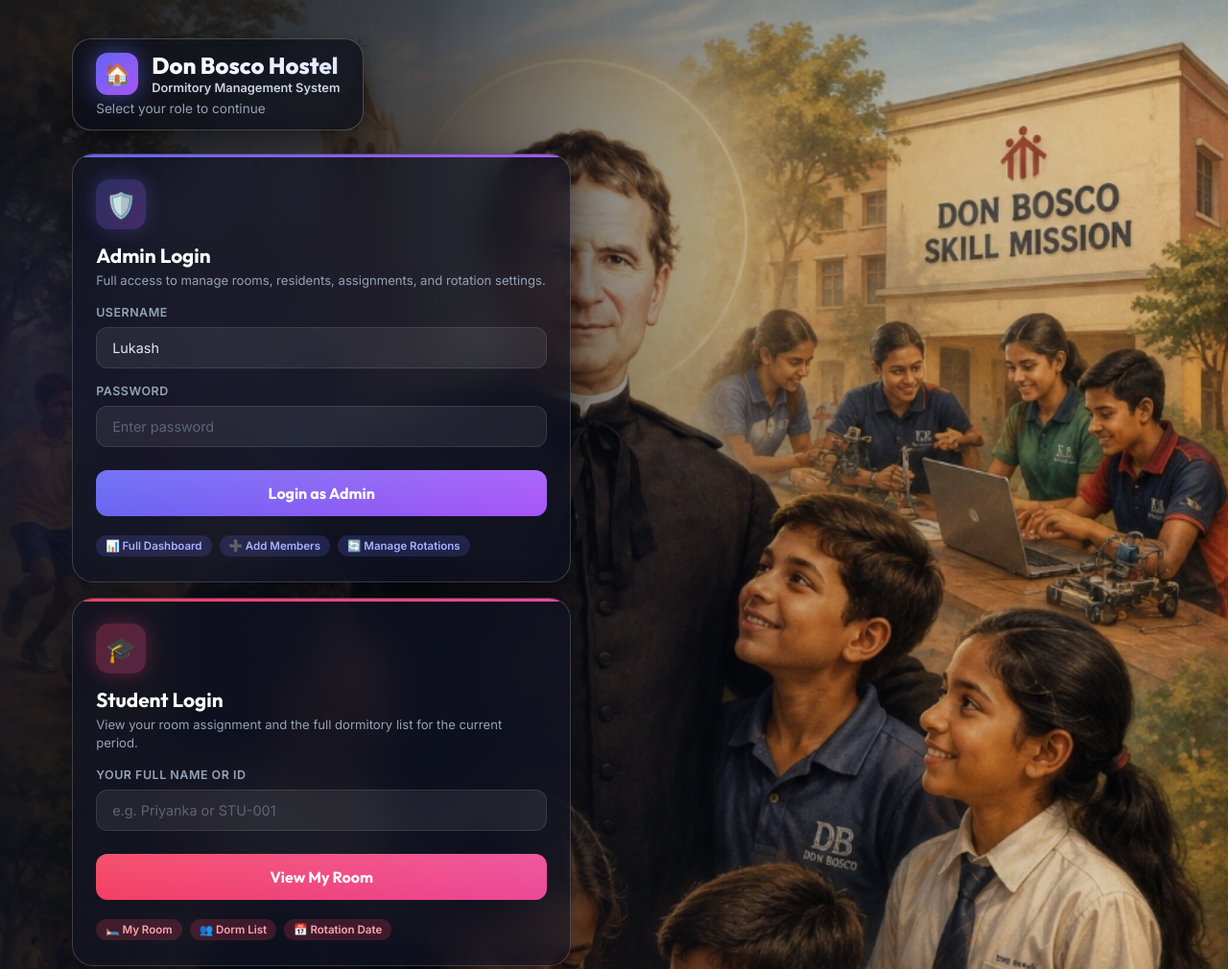
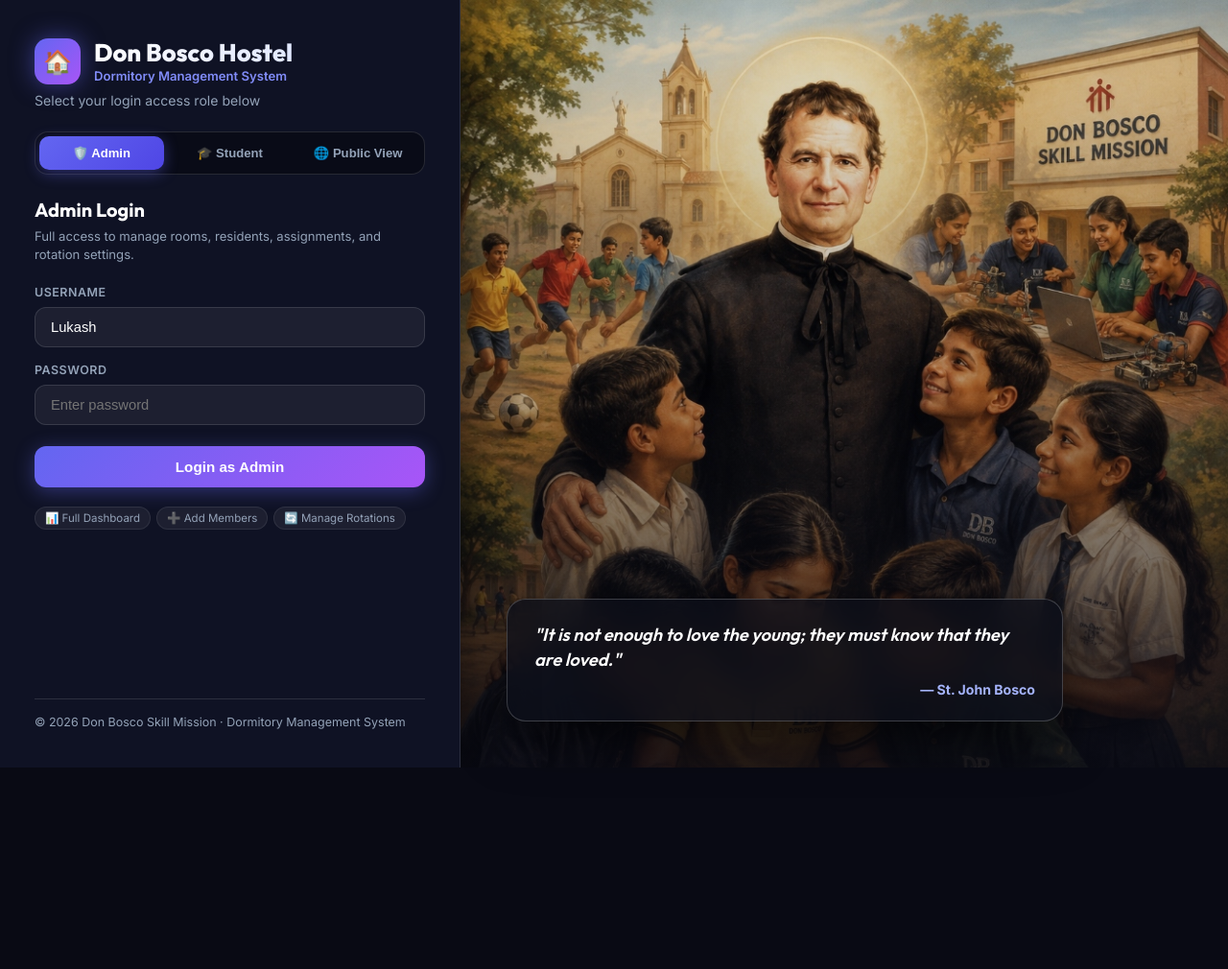
Before and after one commit to lukashtirkey/Dormitory_hostel_lists, a website: page public/login.html in a window 1280 px wide. Shown: the top 1010 px of the page at 96% size. After the commit the page ends 800 px from the top, so only its background shows below. Drawn offline with Linux system fonts and the light colour scheme.

Commit message:
Redesign login page with modern split-screen dual hero layout and St. John Bosco quote card

```diff
--- a/public/login.html
+++ b/public/login.html
@@ -4,97 +4,78 @@
   <meta charset="UTF-8">
   <meta name="viewport" content="width=device-width, initial-scale=1.0">
   <title>Don Bosco Hostel — Login</title>
-  <link href="https://fonts.googleapis.com/css2?family=Outfit:wght@300;400;500;600;700;800;900&family=Inter:wght@300;400;500;600&display=swap" rel="stylesheet">
+  <link href="https://fonts.googleapis.com/css2?family=Outfit:wght@300;400;500;600;700;800;900&family=Inter:wght@300;400;500;600;700&display=swap" rel="stylesheet">
   <style>
     *, *::before, *::after { box-sizing: border-box; margin: 0; padding: 0; }
 
     :root {
       --girls: #f43f5e;
-      --girls2: #ec4899;
       --boys: #3b82f6;
-      --boys2: #6366f1;
-      --dark: #0d0f1a;
-      --dark2: #13162a;
-      --card: rgba(255,255,255,0.05);
-      --border: rgba(255,255,255,0.1);
+      --dark: #090a14;
+      --panel: #0f1224;
+      --card: rgba(255, 255, 255, 0.05);
+      --border: rgba(255, 255, 255, 0.12);
       --text: #e2e8f0;
       --muted: #94a3b8;
+      --accent: #6366f1;
     }
 
     body {
       font-family: 'Inter', sans-serif;
-      background:
-        linear-gradient(90deg, rgba(13, 15, 26, 0.88) 0%, rgba(13, 15, 26, 0.72) 35%, rgba(13, 15, 26, 0.2) 65%, rgba(13, 15, 26, 0.05) 100%),
-        url('don_bosco_bg.jpg') 75% 20% / cover no-repeat fixed;
+      background: var(--dark);
       color: var(--text);
       min-height: 100vh;
       display: flex;
-      flex-direction: column;
-      justify-content: center;
-      overflow-y: auto;
-      padding: 30px 24px;
-      position: relative;
+      overflow-x: hidden;
     }
 
-    /* Subtle lighting accent on right side */
-    body::before {
-      content: '';
-      position: fixed;
-      inset: 0;
-      background:
-        radial-gradient(ellipse 60% 70% at 75% 30%, rgba(255, 255, 255, 0.06) 0%, transparent 60%),
-        radial-gradient(ellipse 50% 60% at 15% 50%, rgba(99, 102, 241, 0.15) 0%, transparent 60%);
-      z-index: 0;
-      pointer-events: none;
+    /* Split screen container */
+    .split-container {
+      display: flex;
+      width: 100%;
+      min-height: 100vh;
     }
 
-    .wrapper {
+    /* Left Control Panel */
+    .left-panel {
+      width: 480px;
+      min-width: 400px;
+      background: var(--panel);
+      border-right: 1px solid var(--border);
+      padding: 40px 36px;
+      display: flex;
+      flex-direction: column;
+      justify-content: space-between;
       position: relative;
-      z-index: 1;
-      width: 100%;
-      max-width: 520px;
-      margin-left: max(20px, 4vw);
-      margin-right: auto;
-      padding: 10px 0;
+      z-index: 10;
+      box-shadow: 10px 0 50px rgba(0, 0, 0, 0.6);
+      overflow-y: auto;
     }
 
-    /* Glassmorphic Header */
+    /* Header */
     .header {
-      text-align: left;
       margin-bottom: 24px;
     }
-    .header-pill {
-      display: inline-block;
-      background: rgba(13, 15, 26, 0.75);
-      backdrop-filter: blur(16px);
-      -webkit-backdrop-filter: blur(16px);
-      border: 1px solid rgba(255, 255, 255, 0.22);
-      border-radius: 20px;
-      padding: 14px 24px;
-      box-shadow: 0 12px 35px rgba(0, 0, 0, 0.55);
-    }
-    .header .logo {
-      display: inline-flex;
+    .logo {
+      display: flex;
       align-items: center;
       gap: 14px;
+      margin-bottom: 8px;
     }
     .logo-icon {
-      width: 44px;
-      height: 44px;
+      width: 48px;
+      height: 48px;
       background: linear-gradient(135deg, #6366f1, #a855f7);
-      border-radius: 12px;
+      border-radius: 14px;
       display: flex;
       align-items: center;
       justify-content: center;
-      font-size: 22px;
-      box-shadow: 0 0 25px rgba(99,102,241,0.6);
-    }
-    .logo-text {
-      text-align: left;
+      font-size: 24px;
+      box-shadow: 0 0 25px rgba(99,102,241,0.5);
     }
     .logo-text h1 {
       font-family: 'Outfit', sans-serif;
-      font-size: 1.5em;
+      font-size: 1.6em;
       font-weight: 800;
       background: linear-gradient(135deg, #ffffff, #e0e7ff);
       -webkit-background-clip: text;
@@ -103,93 +84,73 @@
       line-height: 1.1;
     }
     .logo-text p {
-      color: #cbd5e1;
-      font-size: 0.8em;
+      color: #818cf8;
+      font-size: 0.82em;
+      font-weight: 600;
       margin-top: 2px;
-      font-weight: 600;
     }
-    .header .subtitle {
-      color: #94a3b8;
-      font-size: 0.85em;
-      margin-top: 6px;
+    .subtitle {
+      color: var(--muted);
+      font-size: 0.88em;
+      margin-top: 4px;
     }
 
-    /* Login cards column arranged neatly on left */
-    .login-grid {
+    /* Role Segmented Tabs */
+    .role-tabs {
       display: flex;
-      flex-direction: column;
-      gap: 16px;
+      background: rgba(0, 0, 0, 0.35);
+      border: 1px solid var(--border);
+      border-radius: 14px;
+      padding: 4px;
+      margin-bottom: 24px;
+      gap: 4px;
     }
-
-    .login-card.guest::before { background: linear-gradient(90deg, #38bdf8, #3b82f6); }
-    .guest .card-icon { background: linear-gradient(135deg, rgba(56,189,248,0.35), rgba(59,130,246,0.35)); box-shadow: 0 0 20px rgba(56,189,248,0.4); }
-    .guest .btn-login { background: linear-gradient(135deg, #0284c7, #2563eb); color: #fff; }
-    .guest .badge { background: rgba(56,189,248,0.2); color: #7dd3fc; }
-
-    @media (max-width: 900px) {
-      body {
-        background:
-          linear-gradient(180deg, rgba(13, 15, 26, 0.75) 0%, rgba(13, 15, 26, 0.88) 60%, rgba(13, 15, 26, 0.95) 100%),
-          url('don_bosco_bg.jpg') center top / cover no-repeat fixed;
-      }
-      .wrapper {
-        max-width: 100%;
-        margin: 0 auto;
-      }
-    }
-
-    .login-card {
-      background: rgba(15, 18, 35, 0.68);
-      backdrop-filter: blur(20px);
-      -webkit-backdrop-filter: blur(20px);
-      border: 1px solid rgba(255, 255, 255, 0.18);
-      border-radius: 22px;
-      padding: 26px 24px;
-      transition: transform 0.3s ease, box-shadow 0.3s ease, border-color 0.3s ease;
-      position: relative;
-      overflow: hidden;
-      display: flex;
-      flex-direction: column;
-      box-shadow: 0 16px 45px rgba(0, 0, 0, 0.5);
-    }
-    .login-card::before {
-      content: '';
-      position: absolute;
-      top: 0; left: 0; right: 0;
-      height: 3px;
-    }
-    .login-card.admin::before { background: linear-gradient(90deg, #6366f1, #a855f7); }
-    .login-card.student::before { background: linear-gradient(90deg, #f43f5e, #ec4899); }
-    .login-card:hover {
-      transform: translateY(-5px);
-      border-color: rgba(255, 255, 255, 0.35);
-      box-shadow: 0 22px 60px rgba(0,0,0,0.6);
-    }
-
-    .card-icon {
-      width: 52px;
-      height: 52px;
-      border-radius: 14px;
+    .tab-btn {
+      flex: 1;
+      padding: 10px 6px;
+      border: none;
+      background: transparent;
+      color: var(--muted);
+      font-weight: 600;
+      font-size: 0.82em;
+      border-radius: 10px;
+      cursor: pointer;
+      transition: all 0.25s ease;
       display: flex;
       align-items: center;
       justify-content: center;
-      font-size: 26px;
-      margin-bottom: 14px;
+      gap: 6px;
     }
-    .admin .card-icon { background: linear-gradient(135deg, rgba(99,102,241,0.3), rgba(168,85,247,0.3)); box-shadow: 0 0 20px rgba(99,102,241,0.3); }
-    .student .card-icon { background: linear-gradient(135deg, rgba(244,63,94,0.3), rgba(236,72,153,0.3)); box-shadow: 0 0 20px rgba(244,63,94,0.3); }
+    .tab-btn:hover {
+      color: #fff;
+    }
+    .tab-btn.active {
+      background: linear-gradient(135deg, #6366f1, #4f46e5);
+      color: #fff;
+      box-shadow: 0 4px 15px rgba(99,102,241,0.4);
+    }
+
+    /* Form Container */
+    .form-panel {
+      display: none;
+      animation: fadeIn 0.25s ease;
+    }
+    .form-panel.active {
+      display: block;
+    }
+    @keyframes fadeIn { from { opacity: 0; transform: translateY(4px); } to { opacity: 1; transform: none; } }
 
     .card-title {
       font-family: 'Outfit', sans-serif;
-      font-size: 1.3em;
+      font-size: 1.25em;
       font-weight: 700;
       color: #fff;
-      margin-bottom: 4px;
+      margin-bottom: 6px;
     }
     .card-desc {
       color: var(--muted);
       font-size: 0.82em;
-      margin-bottom: 16px;
+      margin-bottom: 22px;
       line-height: 1.45;
     }
 
@@ -208,92 +169,145 @@
     .form-group input {
       width: 100%;
       padding: 12px 16px;
-      background: rgba(255,255,255,0.07);
+      background: rgba(255,255,255,0.06);
       border: 1px solid var(--border);
       border-radius: 12px;
-      color: var(--text);
-      font-family: 'Inter', sans-serif;
-      font-size: 0.9em;
+      color: #fff;
+      font-size: 0.92em;
       outline: none;
-      transition: border-color 0.2s, box-shadow 0.2s;
+      transition: all 0.2s;
     }
     .form-group input:focus {
-      border-color: rgba(255,255,255,0.3);
-      box-shadow: 0 0 0 3px rgba(99,102,241,0.15);
+      border-color: #6366f1;
+      box-shadow: 0 0 0 3px rgba(99,102,241,0.2);
+      background: rgba(255,255,255,0.09);
     }
-    .form-group input::placeholder { color: rgba(148,163,184,0.5); }
-    .admin .form-group input:focus { box-shadow: 0 0 0 3px rgba(99,102,241,0.2); }
-    .student .form-group input:focus { box-shadow: 0 0 0 3px rgba(244,63,94,0.2); }
 
     .btn-login {
       width: 100%;
-      padding: 14px;
+      padding: 13px;
+      background: linear-gradient(135deg, #6366f1, #a855f7);
       border: none;
       border-radius: 12px;
-      font-family: 'Outfit', sans-serif;
-      font-size: 1em;
+      color: #fff;
+      font-size: 0.95em;
       font-weight: 700;
       cursor: pointer;
-      margin-top: 8px;
-      transition: transform 0.2s, box-shadow 0.2s, opacity 0.2s;
-      position: relative;
-      overflow: hidden;
+      transition: all 0.25s ease;
+      box-shadow: 0 4px 20px rgba(99,102,241,0.4);
+      margin-top: 6px;
     }
-    .btn-login::after {
-      content: '';
-      position: absolute;
-      inset: 0;
-      background: linear-gradient(rgba(255,255,255,0.1), transparent);
+    .btn-login:hover {
+      transform: translateY(-2px);
+      box-shadow: 0 8px 25px rgba(99,102,241,0.55);
     }
-    .btn-login:hover { transform: translateY(-1px); box-shadow: 0 8px 25px rgba(0,0,0,0.3); }
-    .btn-login:active { transform: translateY(0); }
-    .btn-login:disabled { opacity: 0.6; cursor: not-allowed; transform: none; }
+    .btn-login:disabled {
+      opacity: 0.6;
+      cursor: not-allowed;
+      transform: none;
+    }
 
-    .admin .btn-login {
-      background: linear-gradient(135deg, #6366f1, #a855f7);
-      color: #fff;
+    .btn-login.student-btn {
+      background: linear-gradient(135deg, #f43f5e, #ec4899);
+      box-shadow: 0 4px 20px rgba(244,63,94,0.4);
     }
-    .student .btn-login {
-      background: linear-gradient(135deg, #f43f5e, #ec4899);
-      color: #fff;
+    .btn-login.student-btn:hover {
+      box-shadow: 0 8px 25px rgba(244,63,94,0.55);
+    }
+
+    .btn-login.guest-btn {
+      background: linear-gradient(135deg, #0284c7, #2563eb);
+      box-shadow: 0 4px 20px rgba(56,189,248,0.4);
+    }
+    .btn-login.guest-btn:hover {
+      box-shadow: 0 8px 25px rgba(56,189,248,0.55);
     }
 
     .error-msg {
+      margin-top: 12px;
+      padding: 10px 14px;
+      background: rgba(239,68,68,0.12);
+      border: 1px solid rgba(239,68,68,0.25);
+      border-radius: 10px;
+      color: #fca5a5;
+      font-size: 0.82em;
       display: none;
-      color: #fca5a5;
-      font-size: 0.8em;
-      margin-top: 10px;
-      text-align: center;
-      padding: 8px 12px;
-      background: rgba(239,68,68,0.1);
-      border-radius: 8px;
-      border: 1px solid rgba(239,68,68,0.2);
     }
 
     .badge-row {
       display: flex;
-      gap: 8px;
+      gap: 6px;
+      flex-wrap: wrap;
       margin-top: 20px;
-      flex-wrap: wrap;
     }
     .badge {
       font-size: 0.72em;
       padding: 4px 10px;
+      background: rgba(255,255,255,0.06);
       border-radius: 20px;
-      font-weight: 600;
-    }
-    .admin .badge { background: rgba(99,102,241,0.2); color: #a5b4fc; }
-    .student .badge { background: rgba(244,63,94,0.2); color: #fda4af; }
-
-    .divider {
-      text-align: center;
       color: var(--muted);
-      font-size: 0.75em;
-      margin-top: 40px;
-      opacity: 0.6;
+      border: 1px solid rgba(255,255,255,0.08);
     }
 
-    /* Loading spinner */
+    .footer-text {
+      margin-top: 30px;
+      font-size: 0.78em;
+      color: var(--muted);
+      border-top: 1px solid var(--border);
+      padding-top: 16px;
+    }
+
+    /* Right Hero Panel with Background Image */
+    .right-panel {
+      flex: 1;
+      position: relative;
+      background: url('don_bosco_bg.jpg') center top / cover no-repeat;
+      display: flex;
+      flex-direction: column;
+      justify-content: flex-end;
+      padding: 48px;
+    }
+
+    /* Vignette gradient overlay for right panel */
+    .right-panel::before {
+      content: '';
+      position: absolute;
+      inset: 0;
+      background: linear-gradient(180deg, rgba(9, 10, 20, 0.1) 0%, rgba(9, 10, 20, 0.25) 50%, rgba(9, 10, 20, 0.85) 100%);
+      z-index: 1;
+      pointer-events: none;
+    }
+
+    /* Floating quote card on right panel */
+    .quote-card {
+      position: relative;
+      z-index: 2;
+      background: rgba(13, 15, 26, 0.75);
+      backdrop-filter: blur(16px);
+      -webkit-backdrop-filter: blur(16px);
+      border: 1px solid rgba(255, 255, 255, 0.2);
+      border-radius: 20px;
+      padding: 24px 28px;
+      max-width: 580px;
+      box-shadow: 0 20px 50px rgba(0, 0, 0, 0.6);
+      animation: fadeIn 0.6s ease;
+    }
+    .quote-text {
+      font-family: 'Outfit', sans-serif;
+      font-size: 1.15em;
+      font-weight: 600;
+      color: #fff;
+      line-height: 1.45;
+      margin-bottom: 8px;
+      font-style: italic;
+    }
+    .quote-author {
+      color: #a5b4fc;
+      font-size: 0.88em;
+      font-weight: 700;
+      text-align: right;
+    }
+
     .spinner {
       display: inline-block;
       width: 16px;
@@ -306,16 +320,40 @@
       margin-right: 8px;
     }
     @keyframes spin { to { transform: rotate(360deg); } }
+
+    /* Responsive */
+    @media (max-width: 900px) {
+      .split-container {
+        flex-direction: column-reverse;
+      }
+      .left-panel {
+        width: 100%;
+        min-width: 100%;
+        border-right: none;
+        border-top: 1px solid var(--border);
+        padding: 28px 20px;
+      }
+      .right-panel {
+        min-height: 340px;
+        padding: 24px;
+      }
+      .quote-card {
+        padding: 18px 20px;
+      }
+      .quote-text {
+        font-size: 1em;
+      }
+    }
   </style>
 </head>
 <body>
-  <div class="orb orb1"></div>
-  <div class="orb orb2"></div>
-  <div class="orb orb3"></div>
 
-  <div class="wrapper">
+  <div class="split-container">
+
+    <!-- LEFT CONTROL PANEL -->
+    <div class="left-panel">
+      <div>
         <div class="header">
-      <div class="header-pill">
           <div class="logo">
             <div class="logo-icon">🏠</div>
             <div class="logo-text">
@@ -323,15 +361,18 @@
               <p>Dormitory Management System</p>
             </div>
           </div>
-        <p class="subtitle">Select your role to continue</p>
-      </div>
+          <p class="subtitle">Select your login access role below</p>
         </div>
 
-    <div class="login-grid">
+        <!-- Role Tabs Switcher -->
+        <div class="role-tabs">
+          <button class="tab-btn active" id="tab-admin" onclick="switchTab('admin')">🛡️ Admin</button>
+          <button class="tab-btn" id="tab-student" onclick="switchTab('student')">🎓 Student</button>
+          <button class="tab-btn" id="tab-guest" onclick="switchTab('guest')">🌐 Public View</button>
+        </div>
 
-      <!-- Admin Login -->
-      <div class="login-card admin">
-        <div class="card-icon">🛡️</div>
+        <!-- 1. ADMIN FORM PANEL -->
+        <div class="form-panel active" id="panel-admin">
           <div class="card-title">Admin Login</div>
           <div class="card-desc">Full access to manage rooms, residents, assignments, and rotation settings.</div>
 
@@ -354,9 +395,8 @@
           </div>
         </div>
 
-      <!-- Student Login -->
-      <div class="login-card student">
-        <div class="card-icon">🎓</div>
+        <!-- 2. STUDENT FORM PANEL -->
+        <div class="form-panel" id="panel-student">
           <div class="card-title">Student Login</div>
           <div class="card-desc">View your room assignment and the full dormitory list for the current period.</div>
 
@@ -365,7 +405,7 @@
             <input type="text" id="studentName" placeholder="e.g. Priyanka or STU-001" autocomplete="name"
               onkeydown="if(event.key==='Enter') loginStudent()">
           </div>
-        <button class="btn-login" id="studentBtn" onclick="loginStudent()">View My Room</button>
+          <button class="btn-login student-btn" id="studentBtn" onclick="loginStudent()">View My Room</button>
           <div class="error-msg" id="studentErr"></div>
 
           <div class="badge-row">
@@ -375,16 +415,15 @@
           </div>
         </div>
 
-      <!-- Common / Public Guest Login -->
-      <div class="login-card guest">
-        <div class="card-icon">🌐</div>
+        <!-- 3. GUEST / PUBLIC VIEW FORM PANEL -->
+        <div class="form-panel" id="panel-guest">
           <div class="card-title">Common / Public View</div>
           <div class="card-desc">One-click view access for visitors, parents, and staff to inspect all live dormitory lists.</div>
 
-        <div style="padding:14px 0 10px;text-align:center;color:var(--muted);font-size:0.85em;">
-          No username or password required. Click below for live view.
+          <div style="padding:10px 0 16px;color:var(--muted);font-size:0.88em;line-height:1.5;">
+            No username or password required. Click below to inspect live Don Bosco Skill Mission dormitory lists.
           </div>
-        <button class="btn-login" id="guestBtn" onclick="loginGuest()">🌐 View All Dormitories</button>
+          <button class="btn-login guest-btn" id="guestBtn" onclick="loginGuest()">🌐 View All Dormitories</button>
           <div class="error-msg" id="guestErr"></div>
 
           <div class="badge-row">
@@ -393,10 +432,21 @@
             <span class="badge">📅 Live Period</span>
           </div>
         </div>
-
       </div>
 
-    <div class="divider">© 2026 Don Bosco Skill Mission · Dormitory Management System</div>
+      <div class="footer-text">
+        © 2026 Don Bosco Skill Mission · Dormitory Management System
+      </div>
+    </div>
+
+    <!-- RIGHT HERO PANEL (Full St. John Bosco Painting Showcase) -->
+    <div class="right-panel">
+      <div class="quote-card">
+        <div class="quote-text">"It is not enough to love the young; they must know that they are loved."</div>
+        <div class="quote-author">— St. John Bosco</div>
+      </div>
+    </div>
+
   </div>
 
   <script>
@@ -405,6 +455,14 @@
     const role  = localStorage.getItem('dorm_role');
     if (token && role === 'admin') window.location.href = '/admin';
     if (token && (role === 'student' || role === 'guest')) window.location.href = '/student';
+
+    function switchTab(roleName) {
+      document.querySelectorAll('.tab-btn').forEach(btn => btn.classList.remove('active'));
+      document.querySelectorAll('.form-panel').forEach(p => p.classList.remove('active'));
+
+      document.getElementById('tab-' + roleName).classList.add('active');
+      document.getElementById('panel-' + roleName).classList.add('active');
+    }
 
     async function loginAdmin() {
       const btn = document.getElementById('adminBtn');
```
Lines whose indentation alone changed are shown as unchanged.
